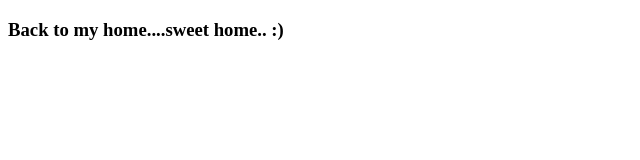
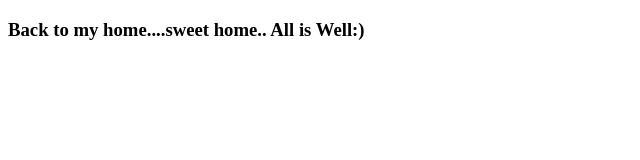
Before and after one commit to rohit75/test-FE, a plain HTML site: page site/index.html in a window 1280 px wide. Shown: the whole page, without its empty margins (0-640 px from the left). Drawn offline with Linux system fonts and the light colour scheme.

Commit message:
My modified page

```diff
--- a/site/index.html
+++ b/site/index.html
@@ -4,6 +4,6 @@
 	<title>Hello Partwada</title>
 </head>
 <body>
-   <h3>Back to my home....sweet home.. :)</h3>
+   <h3>Back to my home....sweet home.. All is Well:)</h3>
 </body>
 </html>
```
